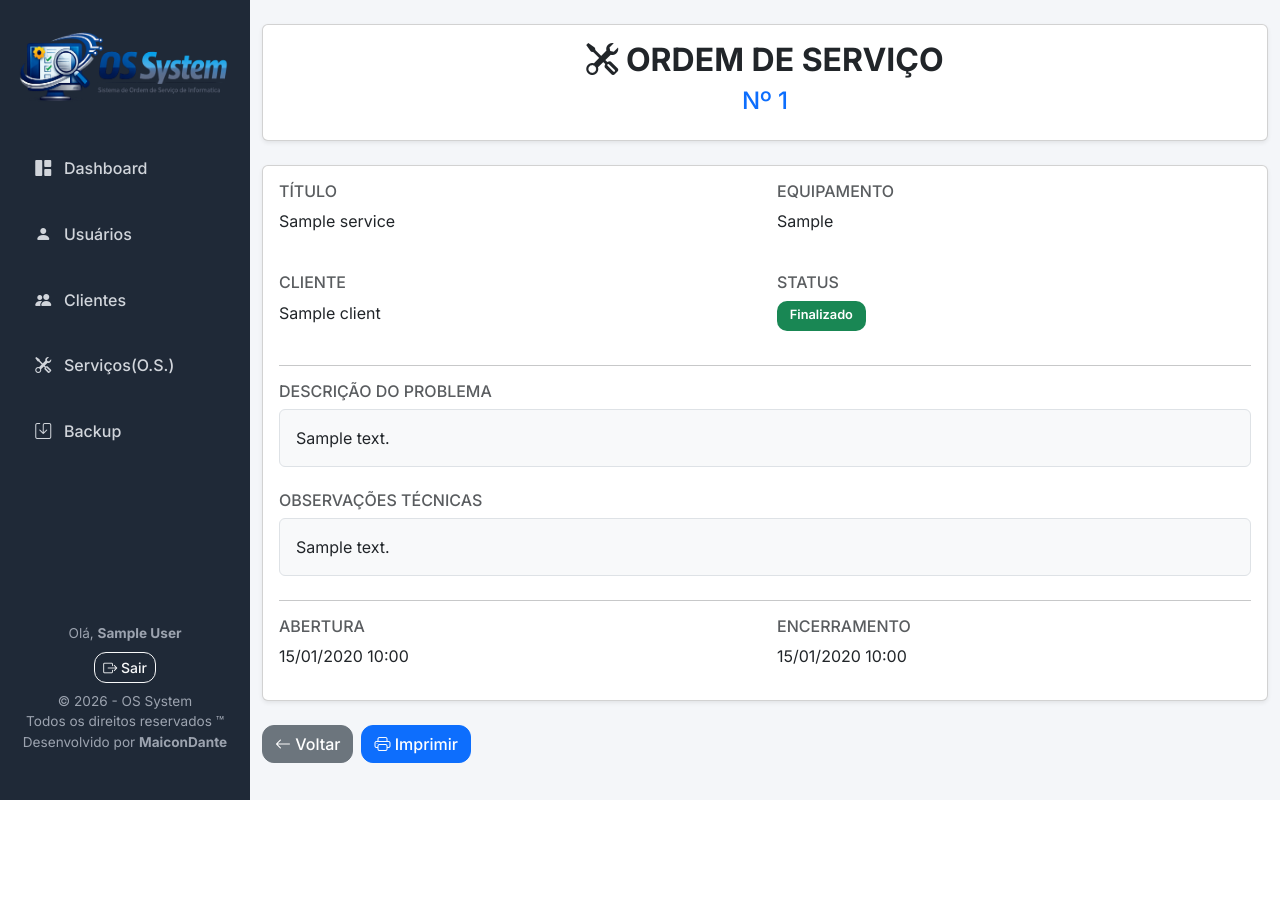
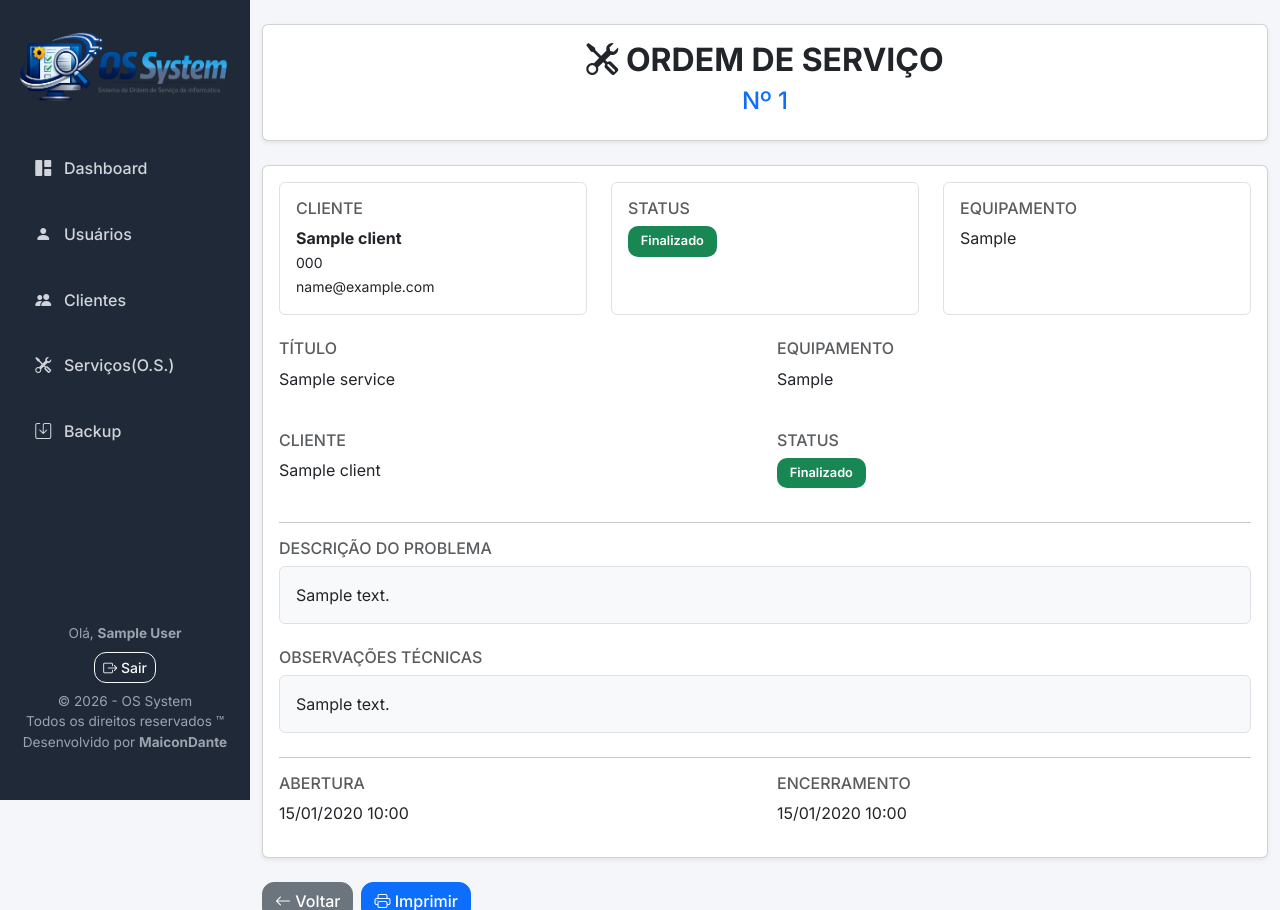
Before and after one commit to MaiconDante/os_system, a Flask app: page /orders/1 in a window 1280 px wide. Shown: the top 910 px of the page. Before the commit the page ends 800 px from the top, so only its background shows below. Run offline with Flask 3, Linux system fonts and the light colour scheme; a user stored in the database is signed in; tables that the repository leaves empty hold one stand-in row (values such as "Sample post").

Commit message:
feat: Adicionar resumo informativo na visualização da ordem de serviço.

```diff
--- a/app/templates/orders/details.html
+++ b/app/templates/orders/details.html
@@ -26,6 +26,84 @@ Detalhes da Ordem de Serviço
 <div class="card shadow-sm">
 
     <div class="card-body">
+
+        <div class="row mb-4">
+
+            <div class="col-md-4">
+
+                <div class="border rounded p-3 h-100">
+
+                    <h6 class="text-muted">
+                        CLIENTE
+                    </h6>
+
+                    <strong>
+                        {{ order.client.name }}
+                    </strong>
+
+                    <br>
+
+                    <small>
+                        {{ order.client.phone or "-" }}
+                    </small>
+
+                    <br>
+
+                    <small>
+                        {{ order.client.email or "-" }}
+                    </small>
+
+                </div>
+
+            </div>
+
+            <div class="col-md-4">
+
+                <div class="border rounded p-3 h-100">
+
+                    <h6 class="text-muted">
+                        STATUS
+                    </h6>
+
+                    {% if order.status == "Aberto" %}
+
+                        <span class="badge bg-warning text-dark">
+                            {{ order.status }}
+                        </span>
+
+                    {% elif order.status == "Em andamento" %}
+
+                        <span class="badge bg-primary">
+                            {{ order.status }}
+                        </span>
+
+                    {% elif order.status == "Finalizado" %}
+
+                        <span class="badge bg-success">
+                            {{ order.status }}
+                        </span>
+
+                    {% endif %}
+
+                </div>
+
+            </div>
+
+            <div class="col-md-4">
+
+                <div class="border rounded p-3 h-100">
+
+                    <h6 class="text-muted">
+                        EQUIPAMENTO
+                    </h6>
+
+                    {{ order.equipment }}
+
+                </div>
+
+            </div>
+
+        </div>
 
         <div class="row mb-4">
 
```
